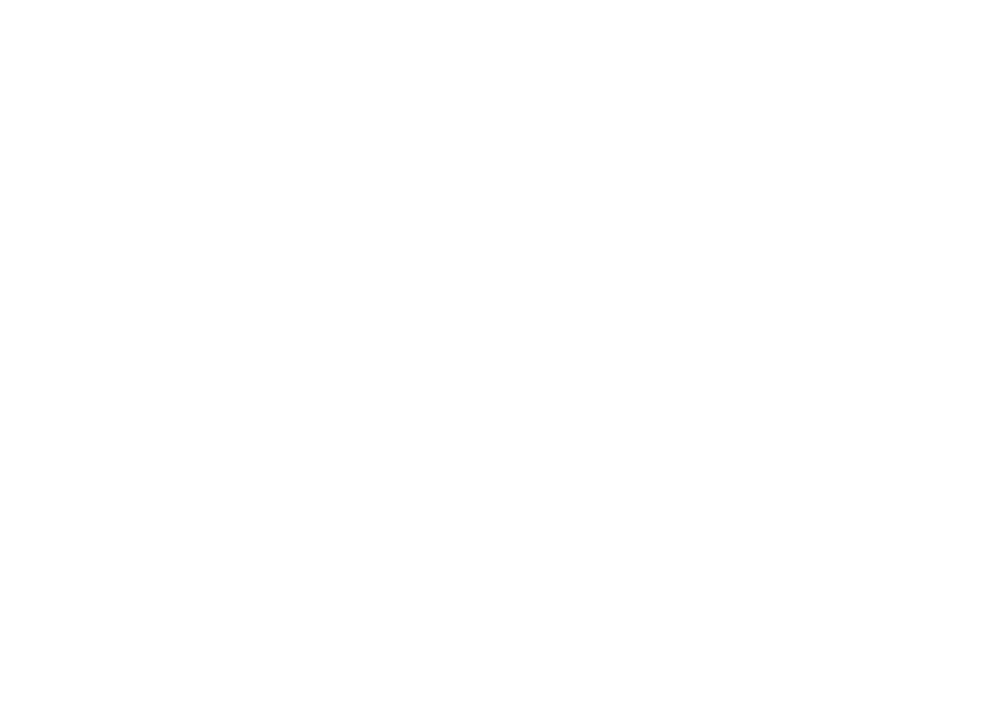
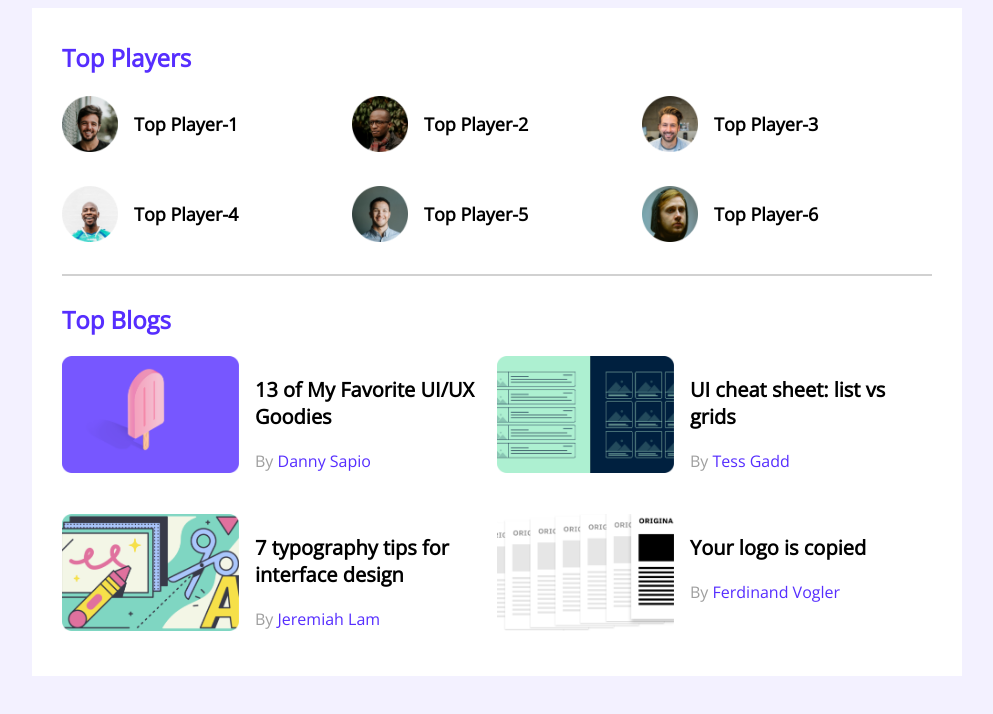
Before and after one commit to ShahidaAkter1/leader-board, a plain HTML site: page index.html in a window 1280 px wide. Shown: the whole page, without its empty margins (143-1136 px from the left). Drawn offline with nearby package versions, Linux system fonts and the light colour scheme.

Commit message:
Top players & Top blogs section added

```diff
--- a/index.html
+++ b/index.html
@@ -8,6 +8,95 @@
     <link rel="stylesheet" href="styles/leader-board.css">
 </head>
 <body>
+    <!-- header start -->
+    <header>
 
+    </header>
+    <!-- header end -->
+
+    <main>
+        <!-- top players & top blogs -->
+      <section class="container">
+        <div class="top-players">
+            <h2 class="section-title">Top Players</h2>
+         <div class="players">
+            <!-- .player*6>img[src="images/players/player-$.png"]+h3{Top Player-$} -->
+            <div class="player">
+                <img src="images/players/player-1.png" alt="">
+                <h3 class="player-name">Top Player-1</h3>
+            </div>
+            <div class="player">
+                <img src="images/players/player-2.png" alt="">
+                <h3  class="player-name">Top Player-2</h3>
+            </div>
+            <div class="player">
+                <img src="images/players/player-3.png" alt="">
+                <h3  class="player-name">Top Player-3</h3>
+            </div>
+            <div class="player">
+                <img src="images/players/player-4.png" alt="">
+                <h3  class="player-name">Top Player-4</h3>
+            </div>
+            <div class="player">
+                <img src="images/players/player-5.png" alt="">
+                <h3  class="player-name">Top Player-5</h3>
+            </div>
+            <div class="player">
+                <img src="images/players/player-6.png" alt="">
+                <h3  class="player-name">Top Player-6</h3>
+            </div>
+         </div>
+        </div>
+        <hr>
+        <div class="top-blogs">
+            <h2 class="section-title">Top Blogs</h2>
+            <div class="blogs">
+                <article class="blog">
+                 <div class="thumbnail">
+                  <img src="images/blogs/blog-1.png " alt="">
+                 </div>
+                 <div class="blog-info">
+                    <h3 class="blog-title">13 of My Favorite UI/UX Goodies</h3>
+                    <p class="blog-author">By<a href=""> Danny Sapio</a></p>
+                 </div>
+                </article>
+
+                <article class="blog">
+                 <div class="thumbnail">
+                  <img src="images/blogs/blog-2.png " alt="">
+                 </div>
+                 <div class="blog-info">
+                    <h3 class="blog-title">UI cheat sheet: list vs grids</h3>
+                    <p class="blog-author">By<a href=""> Tess Gadd</a></p>
+                 </div>
+                </article>
+
+                <article class="blog">
+                 <div class="thumbnail">
+                  <img src="images/blogs/blog-3.png " alt="">
+                 </div>
+                 <div class="blog-info">
+                    <h3 class="blog-title">7 typography tips for interface design</h3>
+                    <p class="blog-author">By<a href=""> Jeremiah Lam</a></p>
+                 </div>
+                </article>
+
+                <article class="blog">
+                 <div class="thumbnail">
+                  <img src="images/blogs/blog-4.png " alt="">
+                 </div>
+                 <div class="blog-info">
+                    <h3 class="blog-title">Your logo is copied</h3>
+                    <p class="blog-author">By<a href=""> Ferdinand Vogler</a></p>
+                 </div>
+                </article>
+            </div>
+        </div>
+       </section>
+    </main>
+
+    <footer>
+
+    </footer>
 </body>
 </html>
--- a/styles/leader-board.css
+++ b/styles/leader-board.css
@@ -0,0 +1,80 @@
+/* font */
+ @import url('https://fonts.googleapis.com/css2?family=Open+Sans:ital@0;1&display=swap');
+
+ /* common styles or utilities */
+body{
+    font-family: 'Open Sans', sans-serif;
+    background-color: #F3F1FF;
+}
+main{
+    display: flex;
+    justify-content: center;
+}
+.container{
+    background-color: #FFFFFF;
+    width: 870px;
+    padding: 30px ;
+
+}
+hr{
+    border: 1px solid #D1D1D1;
+    margin-bottom: 27px;
+}
+/* top players style */
+.top-players{
+    margin-bottom: 30px;
+}
+.section-title{
+    color: #562EFF;
+    font-size: 24px;
+    margin-top: 3px;
+}
+.players{
+    display: grid;
+    grid-template-columns: repeat(3,1fr);
+    /* grid-template-columns: 1fr 1fr 1fr; OR uporer ta same  */
+    grid-row-gap:30px;
+
+}
+.player{
+    display: flex;
+    align-items: center;
+
+}
+.player img{
+    width: 56px;
+    height: 56px;
+}
+.player-name{
+    margin-left: 16px;
+    font-size: 18px;
+}
+/* top blogs */
+.blogs{
+    display: grid;
+    grid-template-columns: repeat(2,1fr);
+    grid-row-gap: 26px;
+}
+.blog{
+    display: flex;
+}
+.blog .thumbnail img{
+     width: 177px;
+     height: 117px;
+}
+.blog-info{
+    margin-left: 16px;
+}
+.blog-title{
+    font-size: 20px;
+
+}
+.blog-author{
+    color:#9F9F9F;
+    font-size: 16px;
+}
+.blog-author a{
+    text-decoration: none;
+    font-size: 16px;
+    color: #562EFF;
+}
```
